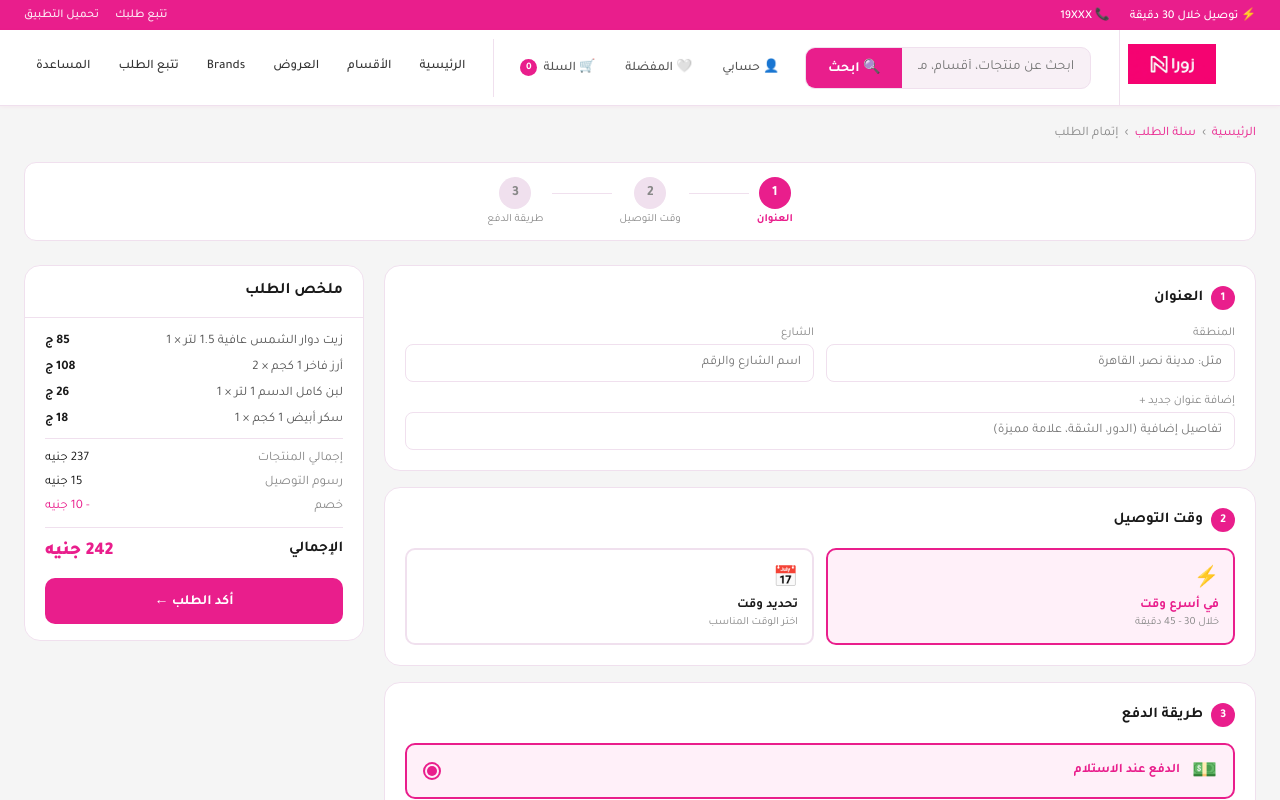
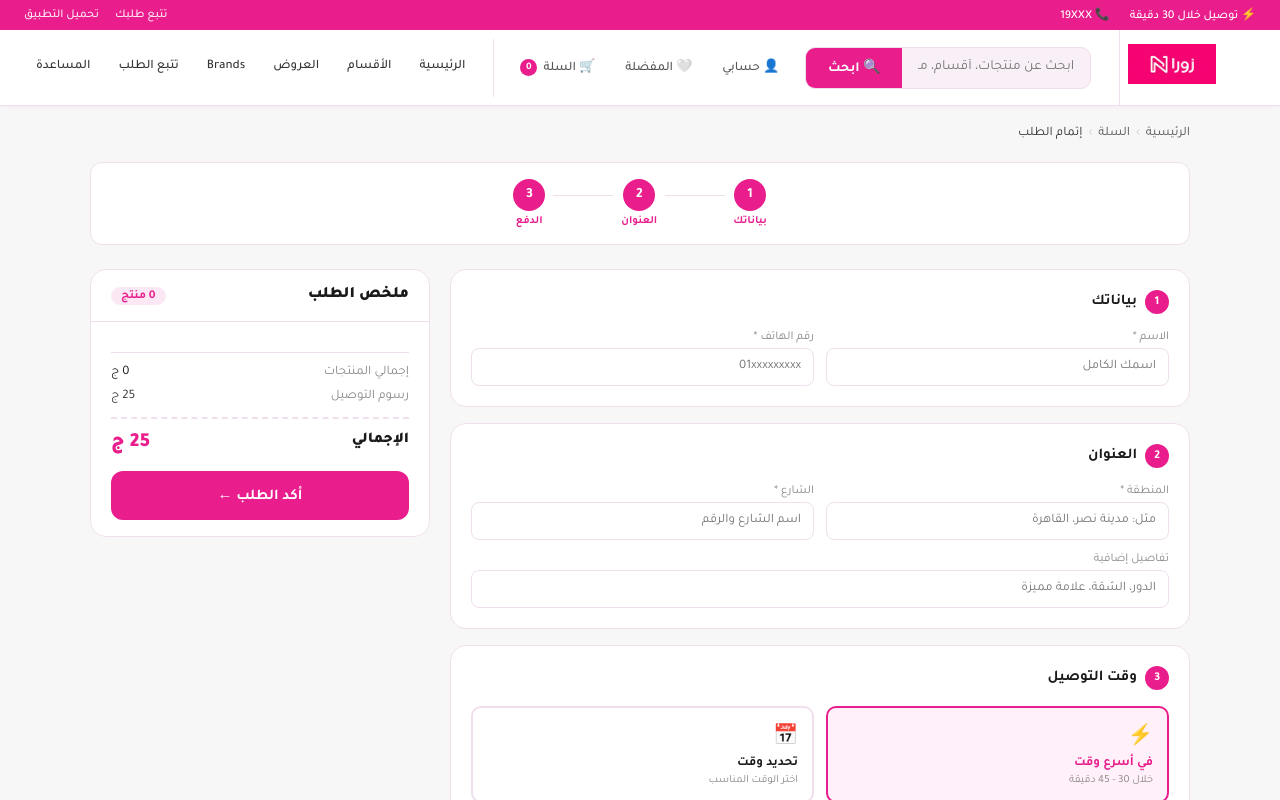
Before and after one commit to samostafa963-ship-it/zura-store, a Next.js app: page /checkout in a window 1280 px wide. Shown: the top 800 px of the page. Built offline with nearby package versions, Linux system fonts and the light colour scheme.

Commit message:
connect checkout to real cart and backend API

```diff
--- a/app/checkout/page.tsx
+++ b/app/checkout/page.tsx
@@ -1,116 +1,210 @@
 'use client';
-import { useState } from 'react';
+import { useState, useEffect } from 'react';
 import Navbar from '../components/Navbar';
+
+interface CartItem {
+  _id: string;
+  name: string;
+  price: number;
+  image?: string;
+  quantity: number;
+  unit?: string;
+}
 
 export default function CheckoutPage() {
   const [payMethod, setPayMethod] = useState('cash');
   const [deliveryMethod, setDeliveryMethod] = useState('fast');
+  const [items, setItems] = useState<CartItem[]>([]);
+  const [form, setForm] = useState({ area: '', street: '', details: '', name: '', phone: '' });
+  const [loading, setLoading] = useState(false);
+  const [done, setDone] = useState(false);
+  const [orderId, setOrderId] = useState('');
 
-  const items = [
-    { name: 'زيت دوار الشمس عافية 1.5 لتر', price: 85, qty: 1 },
-    { name: 'أرز فاخر 1 كجم', price: 54, qty: 2 },
-    { name: 'لبن كامل الدسم 1 لتر', price: 26, qty: 1 },
-    { name: 'سكر أبيض 1 كجم', price: 18, qty: 1 },
-  ];
+  useEffect(() => {
+    const cart = JSON.parse(localStorage.getItem('cart') || '[]');
+    setItems(cart);
+  }, []);
 
-  const subtotal = items.reduce((s, i) => s + i.price * i.qty, 0);
-  const delivery = 15;
-  const discount = 10;
-  const total = subtotal + delivery - discount;
+  const set = (k: string, v: string) => setForm(f => ({ ...f, [k]: v }));
+
+  const subtotal = items.reduce((s, i) => s + i.price * i.quantity, 0);
+  const delivery = subtotal >= 200 ? 0 : 25;
+  const total = subtotal + delivery;
+
+  const handleOrder = async () => {
+    if (!form.name || !form.phone || !form.area || !form.street) {
+      alert('من فضلك اكمل بيانات العنوان والاسم والهاتف');
+      return;
+    }
+    setLoading(true);
+    try {
+      const res = await fetch(`${process.env.NEXT_PUBLIC_API_URL}/api/orders`, {
+        method: 'POST',
+        headers: { 'Content-Type': 'application/json' },
+        body: JSON.stringify({
+          items: items.map(i => ({ product: i._id, name: i.name, price: i.price, quantity: i.quantity, image: i.image })),
+          address: { area: form.area, street: form.street, details: form.details },
+          customer: { name: form.name, phone: form.phone },
+          paymentMethod: payMethod,
+          deliveryMethod,
+          subtotal,
+          deliveryFee: delivery,
+          total,
+        }),
+      });
+      const data = await res.json();
+      if (res.ok) {
+        localStorage.removeItem('cart');
+        window.dispatchEvent(new Event('cart-updated'));
+        setOrderId(data._id || data.orderId || '#' + Date.now().toString().slice(-6));
+        setDone(true);
+      } else {
+        alert(data.message || 'حدث خطأ، حاول مرة أخرى');
+      }
+    } catch {
+      alert('تعذر الاتصال بالسيرفر');
+    } finally {
+      setLoading(false);
+    }
+  };
+
+  // Success screen
+  if (done) return (
+    <>
+      <Navbar />
+      <div style={{ background: '#f7f7f7', minHeight: '100vh', display: 'flex', alignItems: 'center', justifyContent: 'center', direction: 'rtl' }}>
+        <div style={{ background: '#fff', borderRadius: 20, border: '1px solid #f0e0ee', padding: '60px 48px', textAlign: 'center', maxWidth: 440 }}>
+          <div style={{ width: 80, height: 80, background: '#f0fdf4', borderRadius: '50%', display: 'flex', alignItems: 'center', justifyContent: 'center', margin: '0 auto 20px', fontSize: 40 }}>✅</div>
+          <h2 style={{ fontSize: 22, fontWeight: 900, color: '#1a1a1a', marginBottom: 8 }}>تم تأكيد طلبك!</h2>
+          <p style={{ fontSize: 14, color: '#aaa', marginBottom: 6 }}>رقم الطلب</p>
+          <div style={{ fontSize: 20, fontWeight: 800, color: '#E91E8C', marginBottom: 20 }}>{orderId}</div>
+          <p style={{ fontSize: 13, color: '#888', marginBottom: 28, lineHeight: 1.7 }}>سيتم التواصل معك قريباً لتأكيد التوصيل. متوسط وقت التوصيل 30-60 دقيقة.</p>
+          <a href="/" style={{ display: 'block', background: '#E91E8C', color: '#fff', padding: '13px', borderRadius: 12, fontSize: 14, fontWeight: 700, textDecoration: 'none' }}>
+            العودة للتسوق
+          </a>
+        </div>
+      </div>
+    </>
+  );
 
   return (
     <>
       <Navbar />
-      <div style={{background:'#f5f5f5',minHeight:'100vh',padding:'20px 24px',direction:'rtl'}}>
+      <div style={{ background: '#f7f7f7', minHeight: '100vh', padding: '20px 32px', direction: 'rtl' }}>
+        <div style={{ maxWidth: 1100, margin: '0 auto' }}>
 
           {/* Breadcrumb */}
-        <div style={{fontSize:13,color:'#888',marginBottom:20,display:'flex',alignItems:'center',gap:6}}>
-          <a href="/" style={{color:'#E91E8C',textDecoration:'none'}}>الرئيسية</a>
-          <span>›</span>
-          <a href="/cart" style={{color:'#E91E8C',textDecoration:'none'}}>سلة الطلب</a>
-          <span>›</span>
-          <span>إتمام الطلب</span>
+          <div style={{ fontSize: 13, color: '#999', marginBottom: 20, display: 'flex', alignItems: 'center', gap: 6 }}>
+            <a href="/" style={{ color: '#555', textDecoration: 'none' }}>الرئيسية</a>
+            <span style={{ color: '#ccc' }}>›</span>
+            <a href="/cart" style={{ color: '#555', textDecoration: 'none' }}>السلة</a>
+            <span style={{ color: '#ccc' }}>›</span>
+            <span style={{ color: '#333' }}>إتمام الطلب</span>
           </div>
 
           {/* Steps */}
-        <div style={{display:'flex',alignItems:'center',justifyContent:'center',gap:0,marginBottom:24,background:'#fff',borderRadius:12,padding:'14px 24px',border:'1px solid #f0e0ee'}}>
-          {[{n:'1',label:'العنوان'},{n:'2',label:'وقت التوصيل'},{n:'3',label:'طريقة الدفع'}].map((s,i) => (
-            <div key={i} style={{display:'flex',alignItems:'center'}}>
-              <div style={{display:'flex',flexDirection:'column',alignItems:'center',gap:4}}>
-                <div style={{width:32,height:32,borderRadius:'50%',background: i===0 ? '#E91E8C' : '#f0e0ee',color: i===0 ? '#fff' : '#888',display:'flex',alignItems:'center',justifyContent:'center',fontSize:14,fontWeight:700}}>{s.n}</div>
-                <span style={{fontSize:11,color: i===0 ? '#E91E8C' : '#888',fontWeight: i===0 ? 700 : 400}}>{s.label}</span>
+          <div style={{ background: '#fff', borderRadius: 12, border: '1px solid #f0e0ee', padding: '16px 24px', marginBottom: 24, display: 'flex', alignItems: 'center', justifyContent: 'center', gap: 0 }}>
+            {[{ n: '1', label: 'بياناتك' }, { n: '2', label: 'العنوان' }, { n: '3', label: 'الدفع' }].map((s, i) => (
+              <div key={i} style={{ display: 'flex', alignItems: 'center' }}>
+                <div style={{ display: 'flex', flexDirection: 'column', alignItems: 'center', gap: 4 }}>
+                  <div style={{ width: 32, height: 32, borderRadius: '50%', background: '#E91E8C', color: '#fff', display: 'flex', alignItems: 'center', justifyContent: 'center', fontSize: 14, fontWeight: 700 }}>{s.n}</div>
+                  <span style={{ fontSize: 11, color: '#E91E8C', fontWeight: 700 }}>{s.label}</span>
                 </div>
-              {i < 2 && <div style={{width:60,height:1,background:'#f0e0ee',margin:'0 8px',marginBottom:16}} />}
+                {i < 2 && <div style={{ width: 60, height: 1, background: '#f0e0ee', margin: '0 8px', marginBottom: 16 }} />}
               </div>
             ))}
           </div>
 
-        <div style={{display:'grid',gridTemplateColumns:'1fr 340px',gap:20,alignItems:'start'}}>
+          <div style={{ display: 'grid', gridTemplateColumns: '1fr 340px', gap: 20, alignItems: 'start' }}>
+            <div style={{ display: 'flex', flexDirection: 'column', gap: 16 }}>
 
-          {/* Left - Form */}
-          <div style={{display:'flex',flexDirection:'column',gap:16}}>
+              {/* Customer info */}
+              <div style={{ background: '#fff', borderRadius: 16, border: '1px solid #f0e0ee', padding: '20px' }}>
+                <h3 style={{ fontSize: 15, fontWeight: 700, marginBottom: 16, display: 'flex', alignItems: 'center', gap: 8 }}>
+                  <span style={{ width: 24, height: 24, borderRadius: '50%', background: '#E91E8C', color: '#fff', display: 'flex', alignItems: 'center', justifyContent: 'center', fontSize: 12, fontWeight: 700 }}>1</span>
+                  بياناتك
+                </h3>
+                <div style={{ display: 'grid', gridTemplateColumns: '1fr 1fr', gap: 12 }}>
+                  {[
+                    { k: 'name', label: 'الاسم', ph: 'اسمك الكامل' },
+                    { k: 'phone', label: 'رقم الهاتف', ph: '01xxxxxxxxx' },
+                  ].map(f => (
+                    <div key={f.k}>
+                      <label style={{ fontSize: 12, color: '#888', display: 'block', marginBottom: 4 }}>{f.label} *</label>
+                      <input value={(form as any)[f.k]} onChange={e => set(f.k, e.target.value)}
+                        placeholder={f.ph}
+                        style={{ width: '100%', padding: '10px 12px', borderRadius: 8, border: '1.5px solid #f0e0ee', fontSize: 13, fontFamily: 'inherit', outline: 'none', boxSizing: 'border-box' }} />
+                    </div>
+                  ))}
+                </div>
+              </div>
 
               {/* Address */}
-            <div style={{background:'#fff',borderRadius:16,border:'1px solid #f0e0ee',padding:'20px'}}>
-              <h3 style={{fontSize:15,fontWeight:700,marginBottom:16,display:'flex',alignItems:'center',gap:8}}>
-                <span style={{width:24,height:24,borderRadius:'50%',background:'#E91E8C',color:'#fff',display:'flex',alignItems:'center',justifyContent:'center',fontSize:12,fontWeight:700}}>1</span>
+              <div style={{ background: '#fff', borderRadius: 16, border: '1px solid #f0e0ee', padding: '20px' }}>
+                <h3 style={{ fontSize: 15, fontWeight: 700, marginBottom: 16, display: 'flex', alignItems: 'center', gap: 8 }}>
+                  <span style={{ width: 24, height: 24, borderRadius: '50%', background: '#E91E8C', color: '#fff', display: 'flex', alignItems: 'center', justifyContent: 'center', fontSize: 12, fontWeight: 700 }}>2</span>
                   العنوان
                 </h3>
-              <div style={{display:'grid',gridTemplateColumns:'1fr 1fr',gap:12}}>
-                <div>
-                  <label style={{fontSize:12,color:'#888',display:'block',marginBottom:4}}>المنطقة</label>
-                  <input placeholder="مثل: مدينة نصر، القاهرة" style={{width:'100%',padding:'10px 12px',borderRadius:8,border:'1.5px solid #f0e0ee',fontSize:13,fontFamily:'inherit',outline:'none'}} />
+                <div style={{ display: 'grid', gridTemplateColumns: '1fr 1fr', gap: 12, marginBottom: 12 }}>
+                  {[
+                    { k: 'area', label: 'المنطقة', ph: 'مثل: مدينة نصر، القاهرة' },
+                    { k: 'street', label: 'الشارع', ph: 'اسم الشارع والرقم' },
+                  ].map(f => (
+                    <div key={f.k}>
+                      <label style={{ fontSize: 12, color: '#888', display: 'block', marginBottom: 4 }}>{f.label} *</label>
+                      <input value={(form as any)[f.k]} onChange={e => set(f.k, e.target.value)}
+                        placeholder={f.ph}
+                        style={{ width: '100%', padding: '10px 12px', borderRadius: 8, border: '1.5px solid #f0e0ee', fontSize: 13, fontFamily: 'inherit', outline: 'none', boxSizing: 'border-box' }} />
+                    </div>
+                  ))}
                 </div>
                 <div>
-                  <label style={{fontSize:12,color:'#888',display:'block',marginBottom:4}}>الشارع</label>
-                  <input placeholder="اسم الشارع والرقم" style={{width:'100%',padding:'10px 12px',borderRadius:8,border:'1.5px solid #f0e0ee',fontSize:13,fontFamily:'inherit',outline:'none'}} />
-                </div>
-              </div>
-              <div style={{marginTop:12}}>
-                <label style={{fontSize:12,color:'#888',display:'block',marginBottom:4}}>إضافة عنوان جديد +</label>
-                <input placeholder="تفاصيل إضافية (الدور، الشقة، علامة مميزة)" style={{width:'100%',padding:'10px 12px',borderRadius:8,border:'1.5px solid #f0e0ee',fontSize:13,fontFamily:'inherit',outline:'none'}} />
+                  <label style={{ fontSize: 12, color: '#888', display: 'block', marginBottom: 4 }}>تفاصيل إضافية</label>
+                  <input value={form.details} onChange={e => set('details', e.target.value)}
+                    placeholder="الدور، الشقة، علامة مميزة"
+                    style={{ width: '100%', padding: '10px 12px', borderRadius: 8, border: '1.5px solid #f0e0ee', fontSize: 13, fontFamily: 'inherit', outline: 'none', boxSizing: 'border-box' }} />
                 </div>
               </div>
 
               {/* Delivery Time */}
-            <div style={{background:'#fff',borderRadius:16,border:'1px solid #f0e0ee',padding:'20px'}}>
-              <h3 style={{fontSize:15,fontWeight:700,marginBottom:16,display:'flex',alignItems:'center',gap:8}}>
-                <span style={{width:24,height:24,borderRadius:'50%',background:'#E91E8C',color:'#fff',display:'flex',alignItems:'center',justifyContent:'center',fontSize:12,fontWeight:700}}>2</span>
+              <div style={{ background: '#fff', borderRadius: 16, border: '1px solid #f0e0ee', padding: '20px' }}>
+                <h3 style={{ fontSize: 15, fontWeight: 700, marginBottom: 16, display: 'flex', alignItems: 'center', gap: 8 }}>
+                  <span style={{ width: 24, height: 24, borderRadius: '50%', background: '#E91E8C', color: '#fff', display: 'flex', alignItems: 'center', justifyContent: 'center', fontSize: 12, fontWeight: 700 }}>3</span>
                   وقت التوصيل
                 </h3>
-              <div style={{display:'grid',gridTemplateColumns:'1fr 1fr',gap:12}}>
+                <div style={{ display: 'grid', gridTemplateColumns: '1fr 1fr', gap: 12 }}>
                   {[
-                  {id:'fast',label:'في أسرع وقت',sub:'خلال 30 - 45 دقيقة',icon:'⚡'},
-                  {id:'scheduled',label:'تحديد وقت',sub:'اختر الوقت المناسب',icon:'📅'},
+                    { id: 'fast', label: 'في أسرع وقت', sub: 'خلال 30 - 45 دقيقة', icon: '⚡' },
+                    { id: 'scheduled', label: 'تحديد وقت', sub: 'اختر الوقت المناسب', icon: '📅' },
                   ].map(d => (
                     <div key={d.id} onClick={() => setDeliveryMethod(d.id)}
-                    style={{padding:'14px',borderRadius:10,border:`2px solid ${deliveryMethod===d.id ? '#E91E8C' : '#f0e0ee'}`,cursor:'pointer',background: deliveryMethod===d.id ? '#fff0f9' : '#fff',transition:'all .2s'}}>
-                    <div style={{fontSize:20,marginBottom:6}}>{d.icon}</div>
-                    <div style={{fontSize:13,fontWeight:700,color: deliveryMethod===d.id ? '#E91E8C' : '#1a1a1a'}}>{d.label}</div>
-                    <div style={{fontSize:11,color:'#888',marginTop:2}}>{d.sub}</div>
+                      style={{ padding: '14px', borderRadius: 10, border: `2px solid ${deliveryMethod === d.id ? '#E91E8C' : '#f0e0ee'}`, cursor: 'pointer', background: deliveryMethod === d.id ? '#fff0f9' : '#fff', transition: 'all .2s' }}>
+                      <div style={{ fontSize: 20, marginBottom: 6 }}>{d.icon}</div>
+                      <div style={{ fontSize: 13, fontWeight: 700, color: deliveryMethod === d.id ? '#E91E8C' : '#1a1a1a' }}>{d.label}</div>
+                      <div style={{ fontSize: 11, color: '#888', marginTop: 2 }}>{d.sub}</div>
                     </div>
                   ))}
                 </div>
               </div>
 
               {/* Payment */}
-            <div style={{background:'#fff',borderRadius:16,border:'1px solid #f0e0ee',padding:'20px'}}>
-              <h3 style={{fontSize:15,fontWeight:700,marginBottom:16,display:'flex',alignItems:'center',gap:8}}>
-                <span style={{width:24,height:24,borderRadius:'50%',background:'#E91E8C',color:'#fff',display:'flex',alignItems:'center',justifyContent:'center',fontSize:12,fontWeight:700}}>3</span>
+              <div style={{ background: '#fff', borderRadius: 16, border: '1px solid #f0e0ee', padding: '20px' }}>
+                <h3 style={{ fontSize: 15, fontWeight: 700, marginBottom: 16, display: 'flex', alignItems: 'center', gap: 8 }}>
+                  <span style={{ width: 24, height: 24, borderRadius: '50%', background: '#E91E8C', color: '#fff', display: 'flex', alignItems: 'center', justifyContent: 'center', fontSize: 12, fontWeight: 700 }}>4</span>
                   طريقة الدفع
                 </h3>
-              <div style={{display:'flex',flexDirection:'column',gap:10}}>
+                <div style={{ display: 'flex', flexDirection: 'column', gap: 10 }}>
                   {[
-                  {id:'cash',label:'الدفع عند الاستلام',icon:'💵'},
-                  {id:'card',label:'بطاقة ائتمان / Visa',icon:'💳'},
-                  {id:'wallet',label:'المحفظة الإلكترونية',icon:'📱'},
+                    { id: 'cash', label: 'الدفع عند الاستلام', icon: '💵' },
+                    { id: 'card', label: 'بطاقة ائتمان / Visa', icon: '💳' },
+                    { id: 'wallet', label: 'محفظة إلكترونية (فودافون - اتصالات)', icon: '📱' },
                   ].map(p => (
                     <div key={p.id} onClick={() => setPayMethod(p.id)}
-                    style={{padding:'12px 16px',borderRadius:10,border:`2px solid ${payMethod===p.id ? '#E91E8C' : '#f0e0ee'}`,cursor:'pointer',background: payMethod===p.id ? '#fff0f9' : '#fff',display:'flex',alignItems:'center',gap:12,transition:'all .2s'}}>
-                    <span style={{fontSize:20}}>{p.icon}</span>
-                    <span style={{fontSize:13,fontWeight:600,color: payMethod===p.id ? '#E91E8C' : '#1a1a1a'}}>{p.label}</span>
-                    <div style={{marginRight:'auto',width:18,height:18,borderRadius:'50%',border:`2px solid ${payMethod===p.id ? '#E91E8C' : '#ccc'}`,display:'flex',alignItems:'center',justifyContent:'center'}}>
-                      {payMethod===p.id && <div style={{width:10,height:10,borderRadius:'50%',background:'#E91E8C'}} />}
+                      style={{ padding: '12px 16px', borderRadius: 10, border: `2px solid ${payMethod === p.id ? '#E91E8C' : '#f0e0ee'}`, cursor: 'pointer', background: payMethod === p.id ? '#fff0f9' : '#fff', display: 'flex', alignItems: 'center', gap: 12, transition: 'all .2s' }}>
+                      <span style={{ fontSize: 20 }}>{p.icon}</span>
+                      <span style={{ fontSize: 13, fontWeight: 600, color: payMethod === p.id ? '#E91E8C' : '#1a1a1a' }}>{p.label}</span>
+                      <div style={{ marginRight: 'auto', width: 18, height: 18, borderRadius: '50%', border: `2px solid ${payMethod === p.id ? '#E91E8C' : '#ccc'}`, display: 'flex', alignItems: 'center', justifyContent: 'center' }}>
+                        {payMethod === p.id && <div style={{ width: 10, height: 10, borderRadius: '50%', background: '#E91E8C' }} />}
                       </div>
                     </div>
                   ))}
@@ -119,44 +213,59 @@ export default function CheckoutPage() {
 
             </div>
 
-          {/* Right - Summary */}
-          <div style={{background:'#fff',borderRadius:16,border:'1px solid #f0e0ee',overflow:'hidden',position:'sticky',top:80}}>
-            <div style={{padding:'16px 20px',borderBottom:'1px solid #f0e0ee'}}>
-              <h2 style={{fontSize:16,fontWeight:700}}>ملخص الطلب</h2>
+            {/* Summary */}
+            <div style={{ position: 'sticky', top: 80 }}>
+              <div style={{ background: '#fff', borderRadius: 16, border: '1px solid #f0e0ee', overflow: 'hidden' }}>
+                <div style={{ padding: '16px 20px', borderBottom: '1px solid #f0e0ee', display: 'flex', justifyContent: 'space-between', alignItems: 'center' }}>
+                  <h2 style={{ fontSize: 16, fontWeight: 800, margin: 0 }}>ملخص الطلب</h2>
+                  <span style={{ background: '#fce8f5', color: '#E91E8C', fontSize: 12, fontWeight: 700, padding: '2px 10px', borderRadius: 20 }}>{items.length} منتج</span>
                 </div>
-            <div style={{padding:'16px 20px'}}>
+                <div style={{ padding: '16px 20px' }}>
+                  {/* Items */}
+                  <div style={{ maxHeight: 200, overflowY: 'auto', marginBottom: 14 }}>
                     {items.map((item, i) => (
-                <div key={i} style={{display:'flex',justifyContent:'space-between',marginBottom:10,fontSize:13}}>
-                  <span style={{color:'#555'}}>{item.name} × {item.qty}</span>
-                  <span style={{fontWeight:600}}>{item.price * item.qty} ج</span>
+                      <div key={i} style={{ display: 'flex', alignItems: 'center', gap: 10, marginBottom: 10 }}>
+                        <div style={{ width: 40, height: 40, borderRadius: 8, background: '#fff0f9', border: '1px solid #f0e0ee', display: 'flex', alignItems: 'center', justifyContent: 'center', flexShrink: 0, overflow: 'hidden' }}>
+                          {item.image && item.image !== 'no_image'
+                            ? <img src={item.image} style={{ width: '100%', height: '100%', objectFit: 'contain' }} />
+                            : <span style={{ fontSize: 18 }}>🛍️</span>}
+                        </div>
+                        <div style={{ flex: 1, fontSize: 12, color: '#555', overflow: 'hidden', textOverflow: 'ellipsis', whiteSpace: 'nowrap' }}>
+                          {item.name} × {item.quantity}
+                        </div>
+                        <span style={{ fontSize: 13, fontWeight: 700, color: '#333', flexShrink: 0 }}>{item.price * item.quantity} ج</span>
                       </div>
                     ))}
-              <div style={{borderTop:'1px solid #f0e0ee',paddingTop:12,marginTop:4}}>
-                <div style={{display:'flex',justifyContent:'space-between',marginBottom:8,fontSize:13}}>
-                  <span style={{color:'#888'}}>إجمالي المنتجات</span>
-                  <span>{subtotal} جنيه</span>
                   </div>
-                <div style={{display:'flex',justifyContent:'space-between',marginBottom:8,fontSize:13}}>
-                  <span style={{color:'#888'}}>رسوم التوصيل</span>
-                  <span>{delivery} جنيه</span>
+
+                  <div style={{ borderTop: '1px solid #f0e0ee', paddingTop: 12 }}>
+                    <div style={{ display: 'flex', justifyContent: 'space-between', marginBottom: 8, fontSize: 13 }}>
+                      <span style={{ color: '#888' }}>إجمالي المنتجات</span>
+                      <span>{subtotal} ج</span>
                     </div>
-                <div style={{display:'flex',justifyContent:'space-between',marginBottom:12,fontSize:13}}>
-                  <span style={{color:'#888'}}>خصم</span>
-                  <span style={{color:'#E91E8C'}}>- {discount} جنيه</span>
+                    <div style={{ display: 'flex', justifyContent: 'space-between', marginBottom: 12, fontSize: 13 }}>
+                      <span style={{ color: '#888' }}>رسوم التوصيل</span>
+                      <span style={{ color: delivery === 0 ? '#16a34a' : '#333' }}>{delivery === 0 ? 'مجاني 🎉' : `${delivery} ج`}</span>
                     </div>
-                <div style={{display:'flex',justifyContent:'space-between',marginBottom:16,borderTop:'1px solid #f0e0ee',paddingTop:12}}>
-                  <span style={{fontSize:15,fontWeight:700}}>الإجمالي</span>
-                  <span style={{fontSize:18,fontWeight:900,color:'#E91E8C'}}>{total} جنيه</span>
+                    <div style={{ display: 'flex', justifyContent: 'space-between', marginBottom: 16, borderTop: '2px dashed #f0e0ee', paddingTop: 12 }}>
+                      <span style={{ fontSize: 15, fontWeight: 800 }}>الإجمالي</span>
+                      <span style={{ fontSize: 20, fontWeight: 900, color: '#E91E8C' }}>{total} ج</span>
                     </div>
-                <button style={{width:'100%',background:'#E91E8C',color:'#fff',border:'none',padding:'13px',borderRadius:10,fontSize:14,fontWeight:700,cursor:'pointer',fontFamily:'inherit'}}>
-                  أكد الطلب ←
+                    <button onClick={handleOrder} disabled={loading}
+                      style={{ width: '100%', background: loading ? '#f0e0ee' : '#E91E8C', color: loading ? '#aaa' : '#fff', border: 'none', padding: '14px', borderRadius: 12, fontSize: 15, fontWeight: 700, cursor: loading ? 'not-allowed' : 'pointer', fontFamily: 'inherit', transition: 'background .2s', display: 'flex', alignItems: 'center', justifyContent: 'center', gap: 8 }}>
+                      {loading
+                        ? <><div style={{ width: 18, height: 18, border: '2px solid #ccc', borderTopColor: '#E91E8C', borderRadius: '50%', animation: 'spin .8s linear infinite' }} /> جاري التأكيد...</>
+                        : 'أكد الطلب ←'}
                     </button>
+                    <style>{`@keyframes spin{to{transform:rotate(360deg)}}`}</style>
+                  </div>
                 </div>
               </div>
             </div>
 
           </div>
         </div>
+      </div>
     </>
   );
 }
```
Lines whose indentation alone changed are shown as unchanged.
